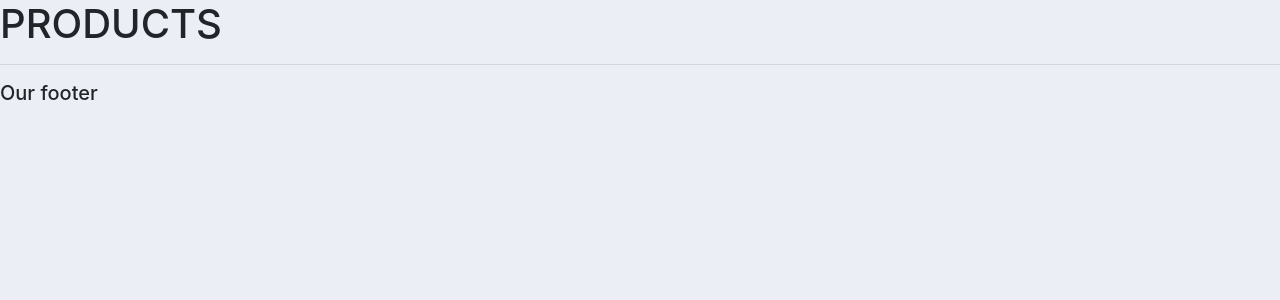
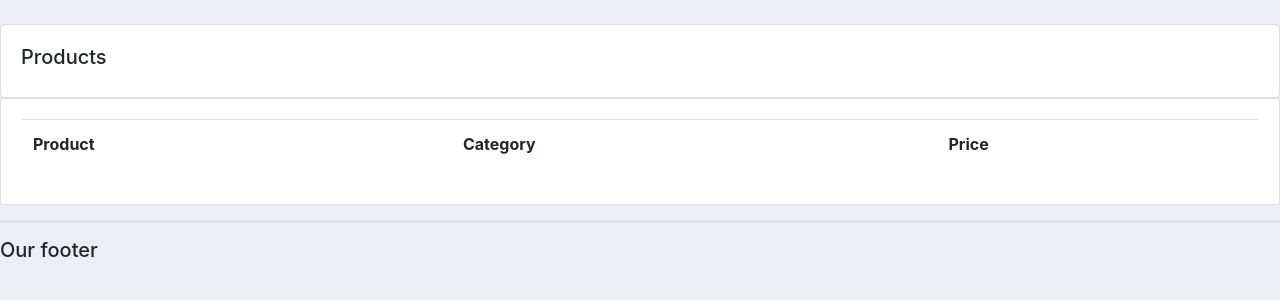
Before and after one commit to RockyPraxe/Customer-relationship-management-application, a Django app: page /products/ in a window 1280 px wide. Shown: the part 56-356 px from the top of the page. Run offline with Django 3.2, Linux system fonts and the light colour scheme; lists and menus that the app fills with data are empty; some libraries are stand-ins or nearby versions.

Commit message:
Add layout for the products.html and customer.html

```diff
--- a/static/css/style.css
+++ b/static/css/style.css
@@ -22,3 +22,8 @@ body {
 #orders-pending {
     background-color: #7CD1C0;
 }
+
+.orders {
+    text-align: center;
+    padding: 10px;
+}
--- a/templates/crmapp/products.html
+++ b/templates/crmapp/products.html
@@ -2,6 +2,24 @@
 
 {% block content %}
 
-<h1>PRODUCTS</h1>
+<br>
 
-{% endblock %}
+<div class="row">
+    <div class="col-md">
+        <div class="card card-body">
+            <h5>Products</h5>
+        </div>
+        <div class="card card-body">
+            <table class="table">
+                <tr>
+                    <th>Product</th>
+                    <th>Category</th>
+                    <th>Price</th>
+                </tr>
+            </table>
+        </div>
+    </div>
+</div>
+
+
+{% endblock content %}
```
Also changed, not shown: templates/crmapp/customer.html (+56 -1 lines).
